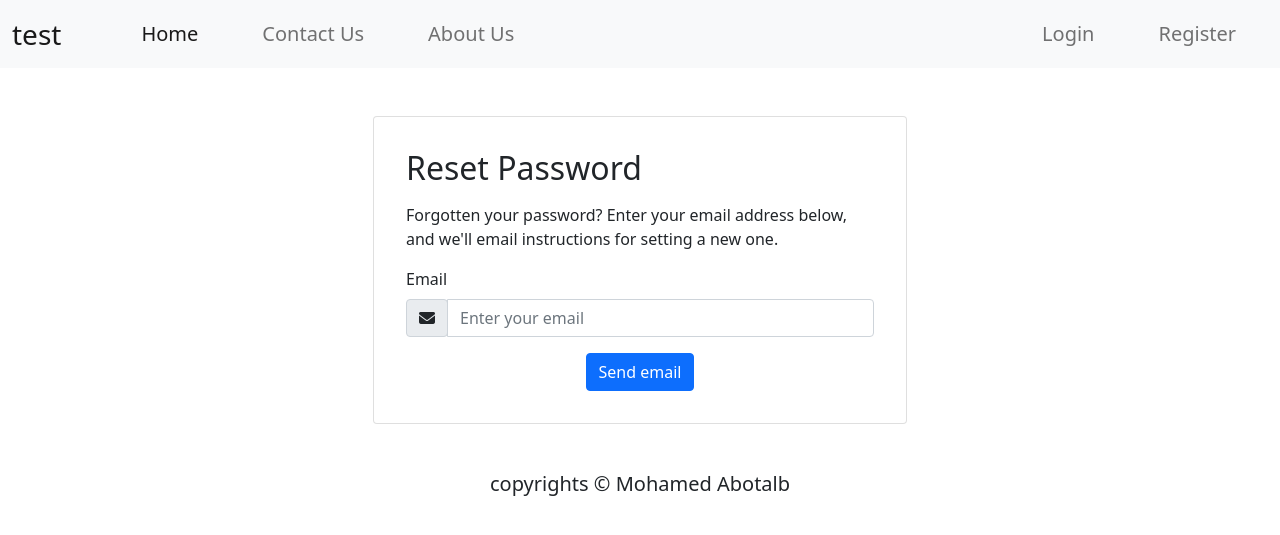
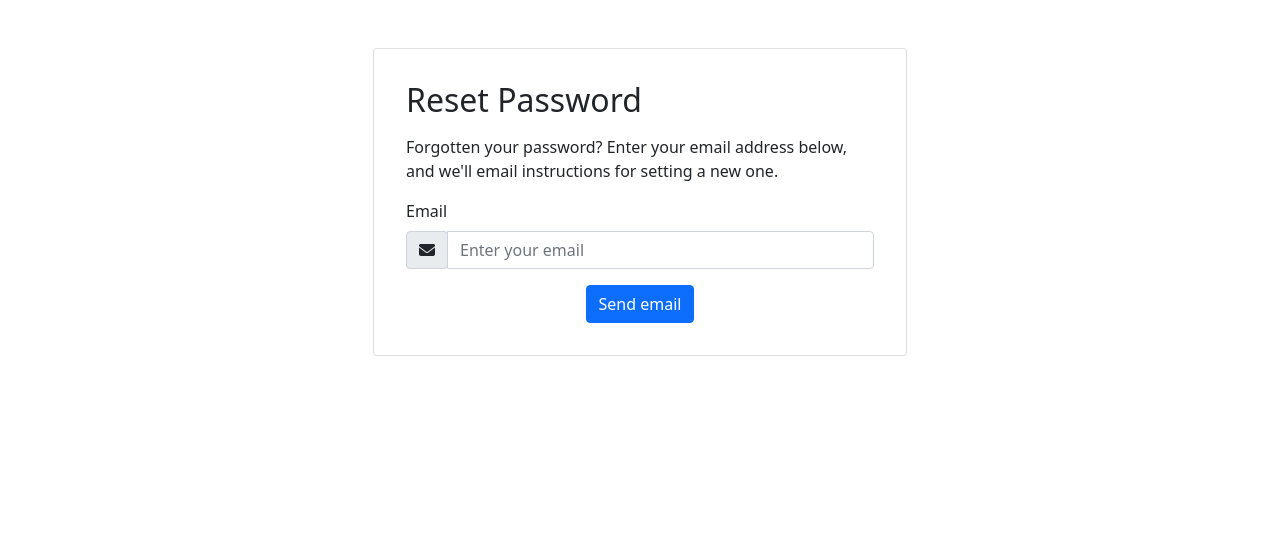
Before and after one commit to MohamedAbotalb/Crowd_Funding_System, a Django app: page /accounts/reset_password in a window 1280 px wide. Shown: the top 535 px of the page. Run offline with Django 5.2, Linux system fonts and the light colour scheme.

Commit message:
Update base.html file

```diff
--- a/templates/layouts/base.html
+++ b/templates/layouts/base.html
@@ -17,75 +17,29 @@
     />
 
 
-
     {% block styles %}{% endblock %}
 
 
 </head>
 <body>
 <!-- Start Navbar -->
-<nav class="navbar navbar-expand-lg navbar-light bg-light">
-    <div class="container-fluid fs-5">
-        <a class="navbar-brand fs-3 me-5" href="#">test</a>
-        <button aria-controls="navbarNavDropdown" aria-expanded="false" aria-label="Toggle navigation"
-                class="navbar-toggler" data-bs-target="#navbarNavDropdown" data-bs-toggle="collapse" type="button">
-            <span class="navbar-toggler-icon"></span>
-        </button>
-        <div class="collapse navbar-collapse" id="navbarNavDropdown">
-            <ul class="navbar-nav me-auto mb-2 mb-lg-0">
-                <li class="nav-item mx-4">
-                    <a aria-current="page" class="nav-link active" href="#">Home</a>
-                </li>
-                <li class="nav-item mx-4">
-                    <a aria-current="page" class="nav-link" href="#">Contact Us</a>
-                </li>
-                <li class="nav-item mx-4">
-                    <a aria-current="page" class="nav-link" href="#">About Us</a>
-                </li>
-            </ul>
-            {% if user.id %}
-            <ul class="navbar-nav">
-                <li class="nav-item mx-4">
-                    <a aria-current="page" class="nav-link active" href="{% url 'profile' %}">{{user}}</a>
-                </li>
-                <li class="nav-item mx-4">
-                    <form method="post" action="{% url 'logout' %}">
-                        {% csrf_token %}
-                        <input type="submit" class="nav-link border-0 bg-transparent" value="Logout">
-                    </form>
-                </li>
-            </ul>
-            {% else %}
-            <ul class="navbar-nav">
-                <li class="nav-item mx-4">
-                    <a aria-current="page" class="nav-link" href="{% url 'login' %}">Login</a>
-                </li>
-            </ul>
-            <ul class="navbar-nav">
-                <li class="nav-item mx-4">
-                    <a aria-current="page" class="nav-link" href="{% url 'accounts_register' %}">Register</a>
-                </li>
-            </ul>
-            {% endif %}
-        </div>
-    </div>
-</nav>
+{% block navbar %} {% endblock%}
 <!-- End Navbar -->
-
 
 <!-- Start Content -->
 <div class="container">{% block content %} {% endblock%}</div>
 <!-- End Content -->
 
 <!-- Start Footer -->
-<footer class="text-center my-5">
-    <h4 class="lead">copyrights &copy; Mohamed Abotalb</h4>
-</footer>
+<div class="container">{% block footer %} {% endblock%}</div>
 <!-- End Footer -->
+
 {%block scripts %}
+
 <script crossorigin="anonymous" integrity="sha384-ka7Sk0Gln4gmtz2MlQnikT1wXgYsOg+OMhuP+IlRH9sENBO0LRn5q+8nbTov4+1p"
         src="https://cdn.jsdelivr.net/npm/bootstrap@5.1.3/dist/js/bootstrap.bundle.min.js"></script>
 
-        {% endblock%}
+{% endblock%}
+
 </body>
 </html>
```
